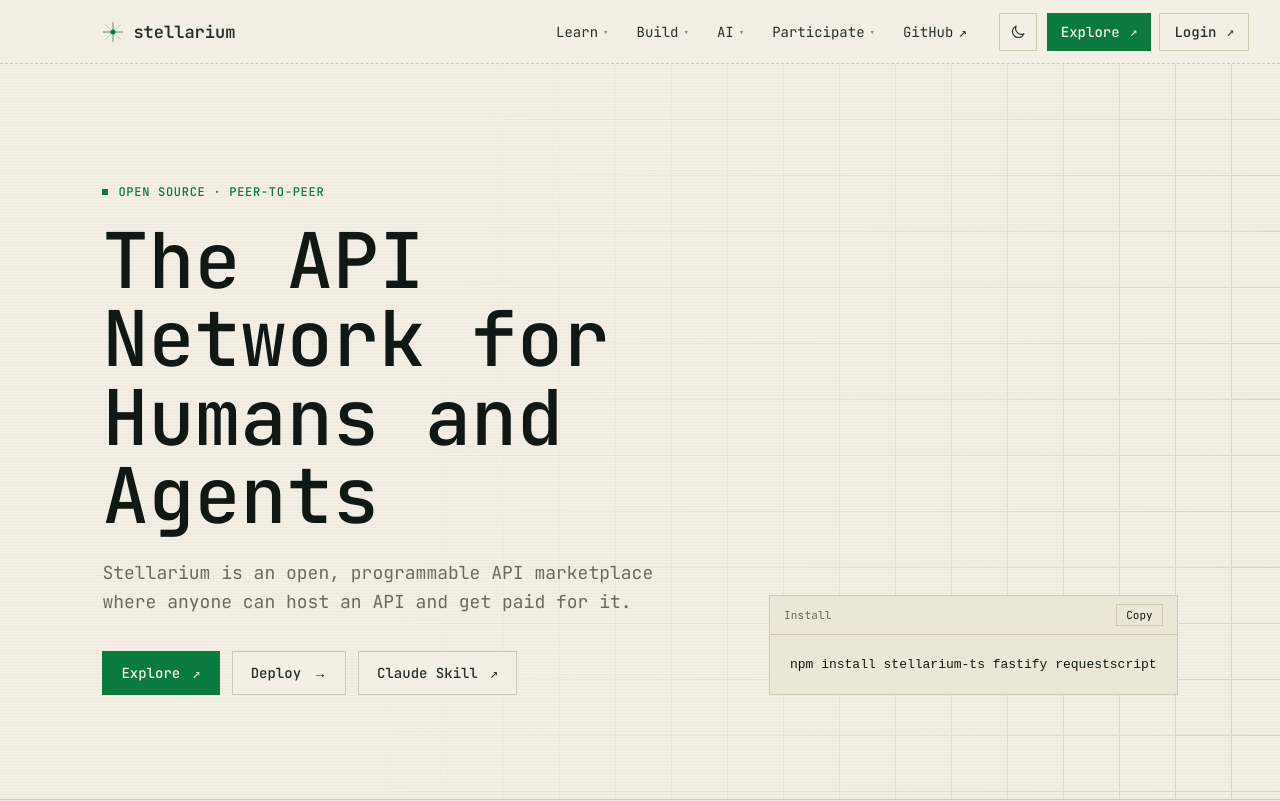
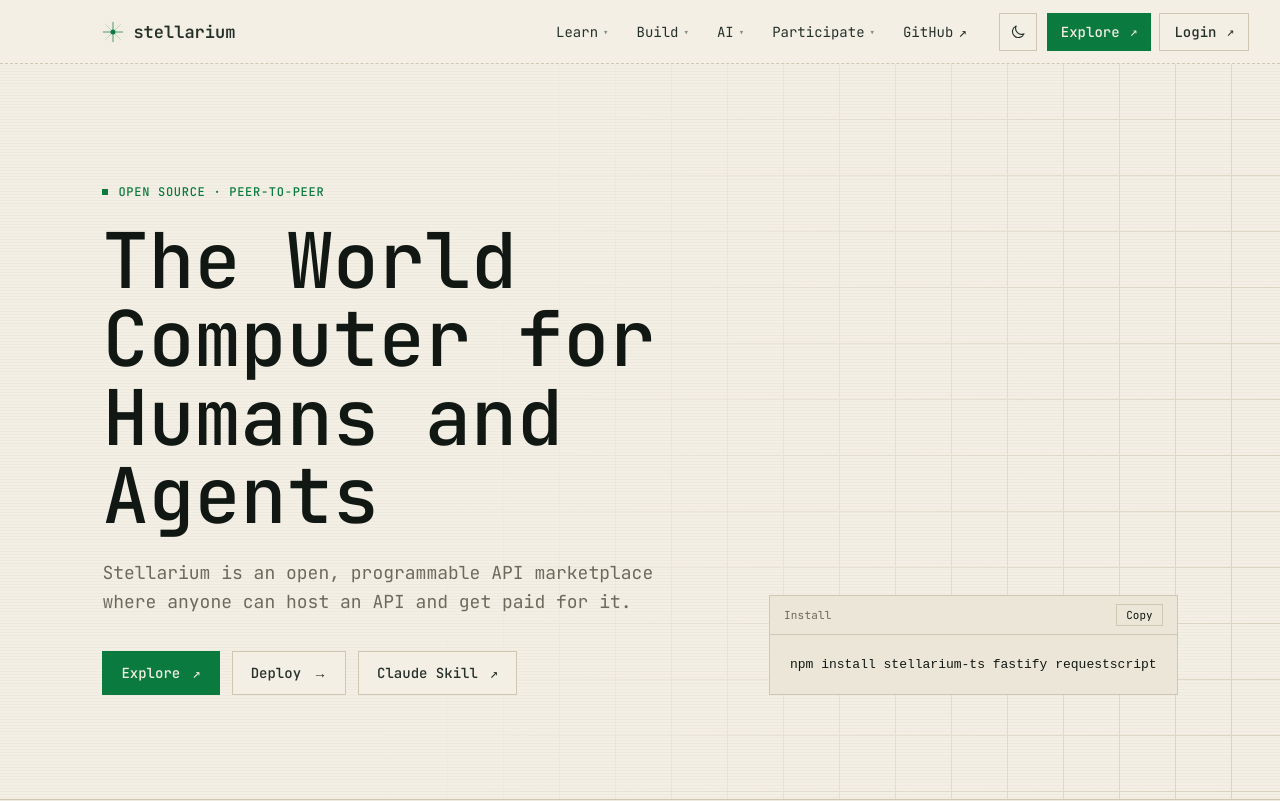
Before and after one commit to qualletio/stellarium-web, a Next.js app: page / in a window 1280 px wide. Shown: the top 801 px of the page. Built offline with nearby package versions, Linux system fonts and the light colour scheme.

Commit message:
Update page.tsx

```diff
--- a/app/page.tsx
+++ b/app/page.tsx
@@ -141,7 +141,7 @@ export default function Home() {
       <section className={`${content.hero} ${styles.hero}`} id="top">
         <div>
           <p className={content.kicker}>Open source · Peer-to-peer</p>
-          <h1>The API Network for Humans and Agents</h1>
+          <h1>The World Computer for Humans and Agents</h1>
           <p className={content.lead}>Stellarium is an open, programmable API marketplace where anyone can host an API and get paid for it.</p>
           <div className={content.actions}>
             <a className={content.button} href={links.registry} target="_blank" rel="noreferrer">Explore <span aria-hidden="true">↗</span></a>
```
